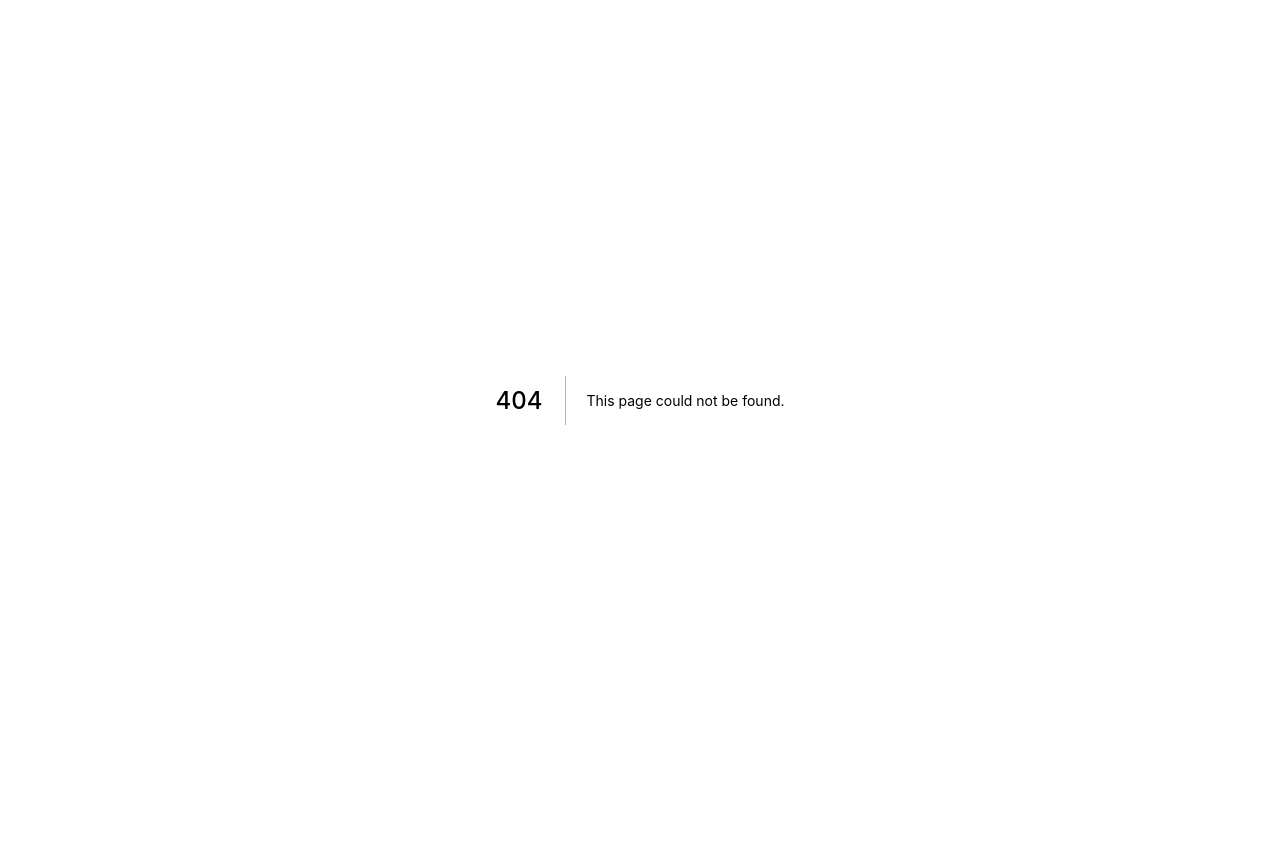
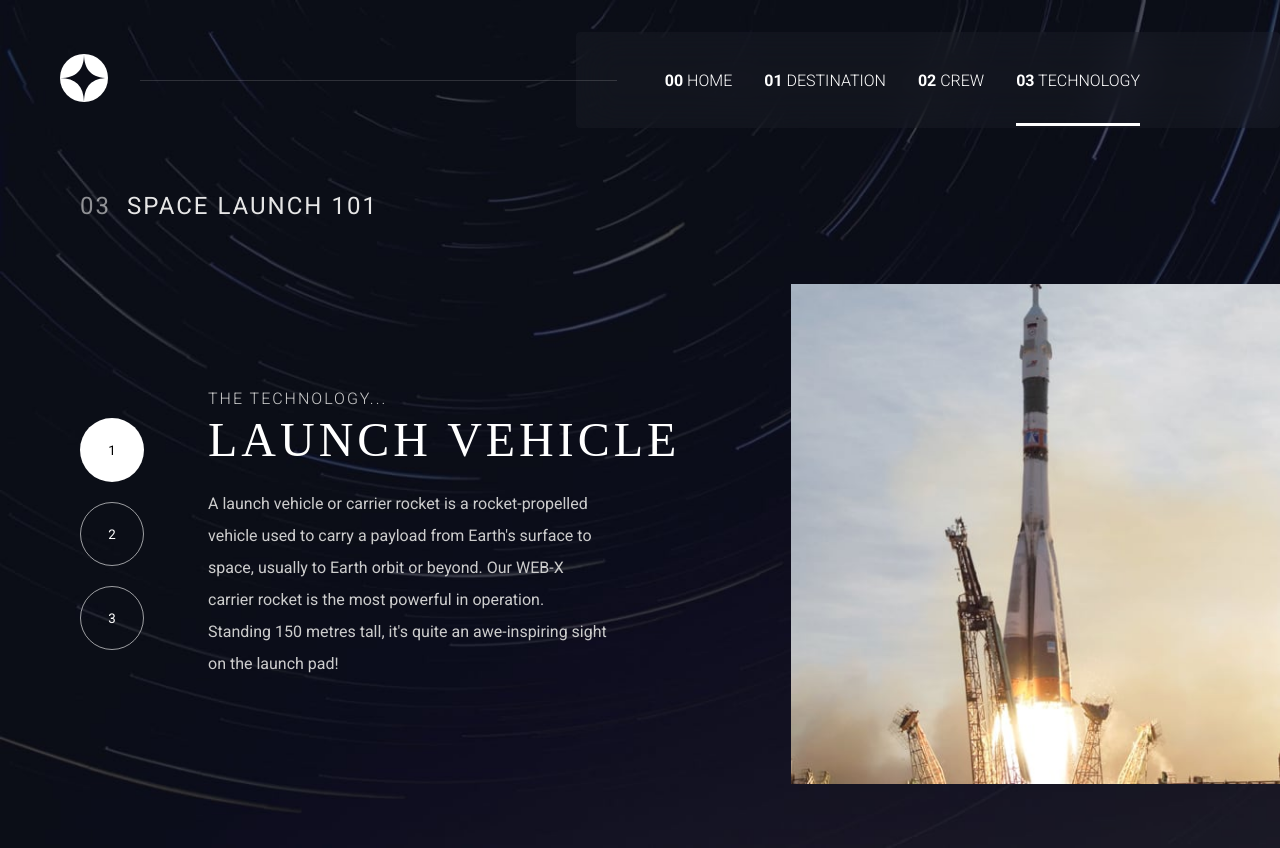
Before and after one commit to calebesg/space-website, a Next.js app: page /technology in a window 1280 px wide. Before the commit this address had no page. Before the commit the page ends 800 px from the top, so only its background shows below. Built offline with nearby package versions, Linux system fonts and the light colour scheme.

Commit message:
created base technology page

```diff
--- /dev/null
+++ b/src/pages/api/technology.data.json
@@ -0,0 +1,26 @@
+[
+  {
+    "name": "Launch vehicle",
+    "images": {
+      "portrait": "/images/technology/image-launch-vehicle-portrait.jpg",
+      "landscape": "/images/technology/image-launch-vehicle-landscape.jpg"
+    },
+    "description": "A launch vehicle or carrier rocket is a rocket-propelled vehicle used to carry a payload from Earth's surface to space, usually to Earth orbit or beyond. Our WEB-X carrier rocket is the most powerful in operation. Standing 150 metres tall, it's quite an awe-inspiring sight on the launch pad!"
+  },
+  {
+    "name": "Spaceport",
+    "images": {
+      "portrait": "/images/technology/image-spaceport-portrait.jpg",
+      "landscape": "/images/technology/image-spaceport-landscape.jpg"
+    },
+    "description": "A spaceport or cosmodrome is a site for launching (or receiving) spacecraft, by analogy to the seaport for ships or airport for aircraft. Based in the famous Cape Canaveral, our spaceport is ideally situated to take advantage of the Earth’s rotation for launch."
+  },
+  {
+    "name": "Space capsule",
+    "images": {
+      "portrait": "/images/technology/image-space-capsule-portrait.jpg",
+      "landscape": "/images/technology/image-space-capsule-landscape.jpg"
+    },
+    "description": "A space capsule is an often-crewed spacecraft that uses a blunt-body reentry capsule to reenter the Earth's atmosphere without wings. Our capsule is where you'll spend your time during the flight. It includes a space gym, cinema, and plenty of other activities to keep you entertained."
+  }
+]
--- /dev/null
+++ b/src/pages/api/technology.ts
@@ -0,0 +1,7 @@
+// Next.js API route support: https://nextjs.org/docs/api-routes/introduction
+import type { NextApiRequest, NextApiResponse } from 'next'
+import technology from './technology.data.json'
+
+export default function handler(req: NextApiRequest, res: NextApiResponse) {
+  res.status(200).json(technology)
+}
--- a/src/pages/destination/index.tsx
+++ b/src/pages/destination/index.tsx
@@ -1,11 +1,10 @@
 import { GetServerSideProps } from 'next'
 import { Tab } from '@headlessui/react'
+
 import api from '../../libs/axios'
-
 import { Page } from '../../components/Page'
 
 import styles from './styles.module.scss'
-import classNames from 'classnames'
 
 type Destination = {
   name: string
--- /dev/null
+++ b/src/pages/technology/index.tsx
@@ -0,0 +1,90 @@
+import { GetStaticProps } from 'next'
+
+import api from '../../libs/axios'
+import { Page } from '../../components/Page'
+
+import styles from './styles.module.scss'
+import { Tab } from '@headlessui/react'
+
+type Technology = {
+  name: string
+  description: string
+  images: {
+    landscape: string
+    portrait: string
+  }
+}
+
+interface TechnologyProps {
+  data: Technology[]
+}
+
+export default function Technology({ data }: TechnologyProps) {
+  return (
+    <Page title="Technology | Space Website" className={styles.page}>
+      <div className={styles.container}>
+        <h1 className={styles.title}>
+          <span>03</span> Space Launch 101
+        </h1>
+
+        <div className={styles.content}>
+          <Tab.Group>
+            <div className={styles.tabContainer}>
+              <Tab.List className={styles.tabButtons}>
+                <Tab
+                  className={({ selected }) =>
+                    `${styles.tabButton} ${selected ? styles.active : ''}`
+                  }
+                >
+                  1
+                </Tab>
+                <Tab
+                  className={({ selected }) =>
+                    `${styles.tabButton} ${selected ? styles.active : ''}`
+                  }
+                >
+                  2
+                </Tab>
+                <Tab
+                  className={({ selected }) =>
+                    `${styles.tabButton} ${selected ? styles.active : ''}`
+                  }
+                >
+                  3
+                </Tab>
+              </Tab.List>
+
+              <Tab.Panels>
+                {data.map(technology => (
+                  <Tab.Panel key={technology.name} className={styles.tabPanel}>
+                    <div>
+                      <span>The technology...</span>
+                      <h2>{technology.name}</h2>
+                      <p>{technology.description}</p>
+                    </div>
+
+                    <img
+                      src={technology.images.portrait}
+                      alt={technology.name}
+                    />
+                  </Tab.Panel>
+                ))}
+              </Tab.Panels>
+            </div>
+          </Tab.Group>
+        </div>
+      </div>
+    </Page>
+  )
+}
+
+export const getStaticProps: GetStaticProps = async () => {
+  const response = await api.get('/technology')
+
+  return {
+    props: {
+      data: response.data,
+    },
+    revalidate: 60 * 60,
+  }
+}
--- /dev/null
+++ b/src/pages/technology/styles.module.scss
@@ -0,0 +1,116 @@
+.page {
+  min-height: 100vh;
+  padding: 2rem 0 4rem;
+  background: url('/images/technology/background-technology-desktop.jpg')
+    no-repeat;
+  background-size: cover;
+}
+
+.title {
+  text-transform: uppercase;
+  color: rgb(230, 230, 230);
+  font-weight: normal;
+  font-size: 1.5rem;
+  letter-spacing: 0.125rem;
+
+  span {
+    opacity: 0.6;
+    margin-right: 0.5rem;
+  }
+}
+
+.content {
+  margin-top: 4rem;
+  height: auto;
+}
+
+.tabContainer {
+  display: flex;
+  align-items: center;
+  gap: 4rem;
+}
+
+.tabButtons {
+  display: flex;
+  flex-direction: column;
+
+  .tabButton {
+    margin: 0.625rem 0;
+    width: 4rem;
+    height: 4rem;
+    border: 1px solid rgba(255, 255, 255, 0.6);
+    border-radius: 50%;
+    background-color: transparent;
+    color: white;
+    cursor: pointer;
+    outline: none;
+
+    &.active {
+      background-color: white;
+      color: black;
+    }
+  }
+}
+
+.tabPanel {
+  max-width: 500px;
+  height: 500px;
+  display: flex;
+  align-items: center;
+  gap: 2rem;
+
+  div {
+    color: white;
+
+    span {
+      font-weight: 300;
+      letter-spacing: 0.125rem;
+      text-transform: uppercase;
+      filter: brightness(0.8);
+    }
+
+    h2 {
+      font-size: 3rem;
+      font-family: serif;
+      font-weight: 300;
+      letter-spacing: 0.25rem;
+      text-transform: uppercase;
+      line-height: 4rem;
+    }
+
+    p {
+      max-width: 80%;
+      margin-top: 1rem;
+      line-height: 2rem;
+      filter: brightness(0.8);
+    }
+  }
+
+  img {
+    position: absolute;
+    height: 500px;
+    right: 0;
+  }
+}
+
+@media (max-width: 1000px) {
+  .page {
+    padding-top: 0;
+    background: url('/images/technology/background-technology-tablet.jpg')
+      no-repeat;
+    background-size: cover;
+  }
+}
+
+@media (max-width: 750px) {
+  .page {
+    background: url('/images/technology/background-technology-mobile.jpg')
+      no-repeat;
+    background-size: cover;
+  }
+
+  .title {
+    font-size: 1rem;
+    text-align: center;
+  }
+}
```
